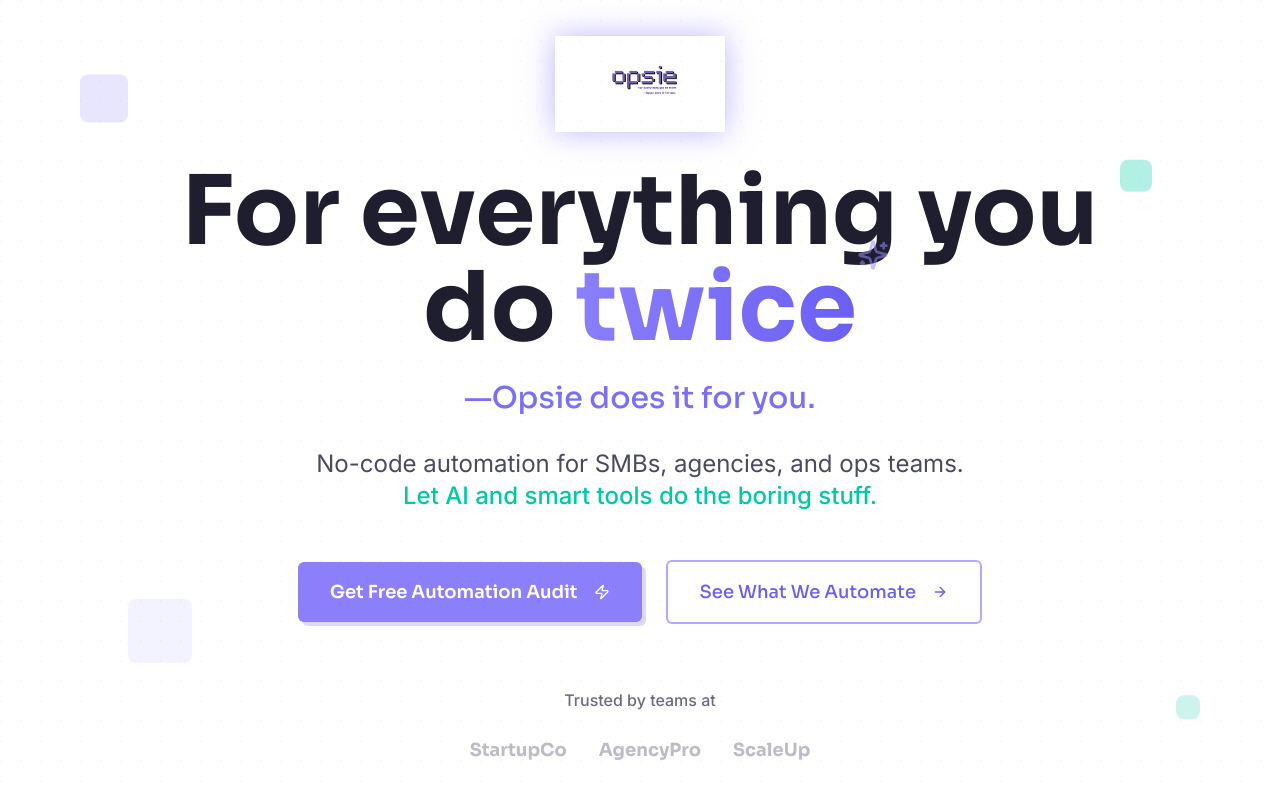
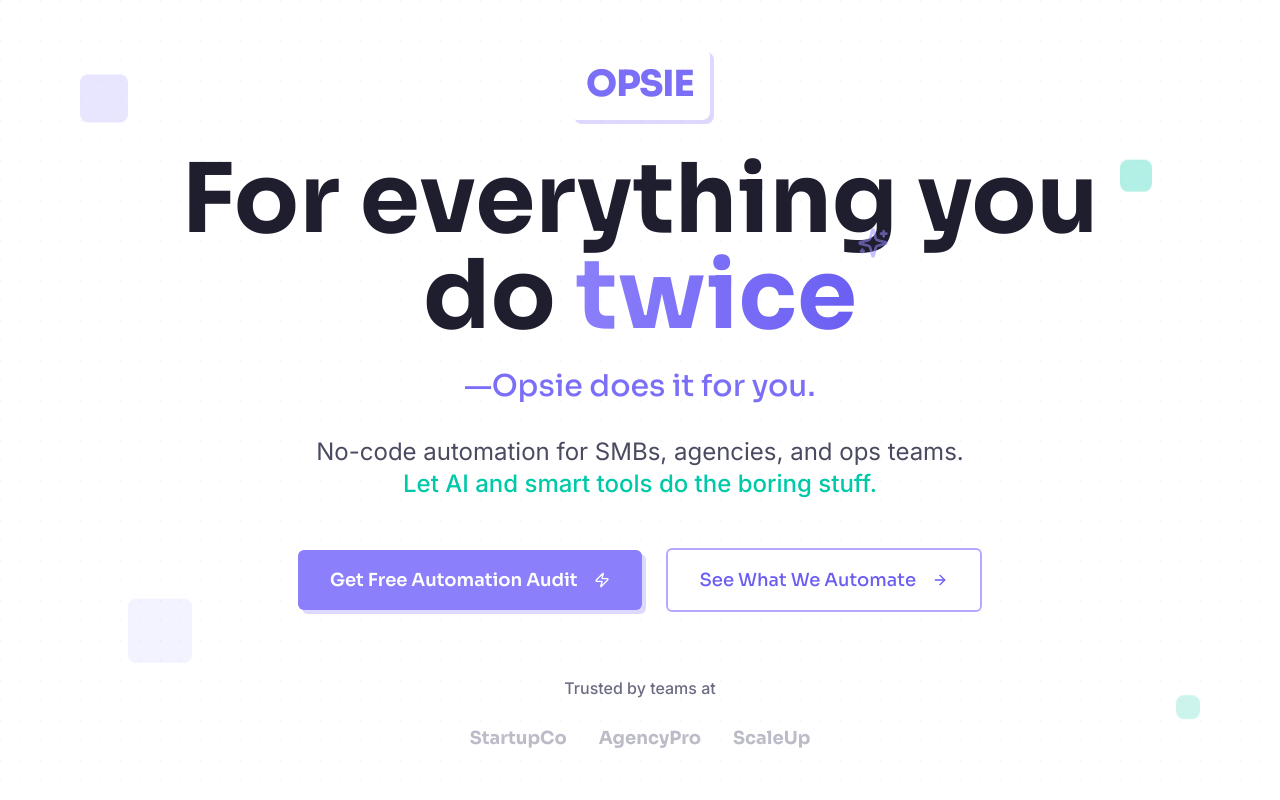
Before and after one commit to Shrinet82/opsie-pixel-flow, a React (Vite) app: page / in a window 1280 px wide. Shown: the top 800 px of the page. Built offline with nearby package versions, Linux system fonts and the light colour scheme.

Commit message:
Fix: Improve Opsie logo rendering
Adjust logo styling to improve visibility and appearance.

```diff
--- a/src/components/Hero.tsx
+++ b/src/components/Hero.tsx
@@ -17,11 +17,11 @@ const Hero = () => {
         <div className="text-center max-w-5xl mx-auto">
           {/* Logo */}
           <div className="mb-8 flex justify-center">
-            <img
-              src="/lovable-uploads/f37acc0e-329b-490e-bb0c-5ae4564711be.png"
-              alt="Opsie Logo"
-              className="h-24 w-auto animate-glow"
-            />
+            <div className="pixel-shadow hover:pixel-shadow-hover transition-all duration-300 bg-white rounded-lg p-4">
+              <div className="font-sora font-black text-4xl text-primary-600 tracking-tight">
+                OPSIE
+              </div>
+            </div>
           </div>
 
           {/* Main Headline */}
```
